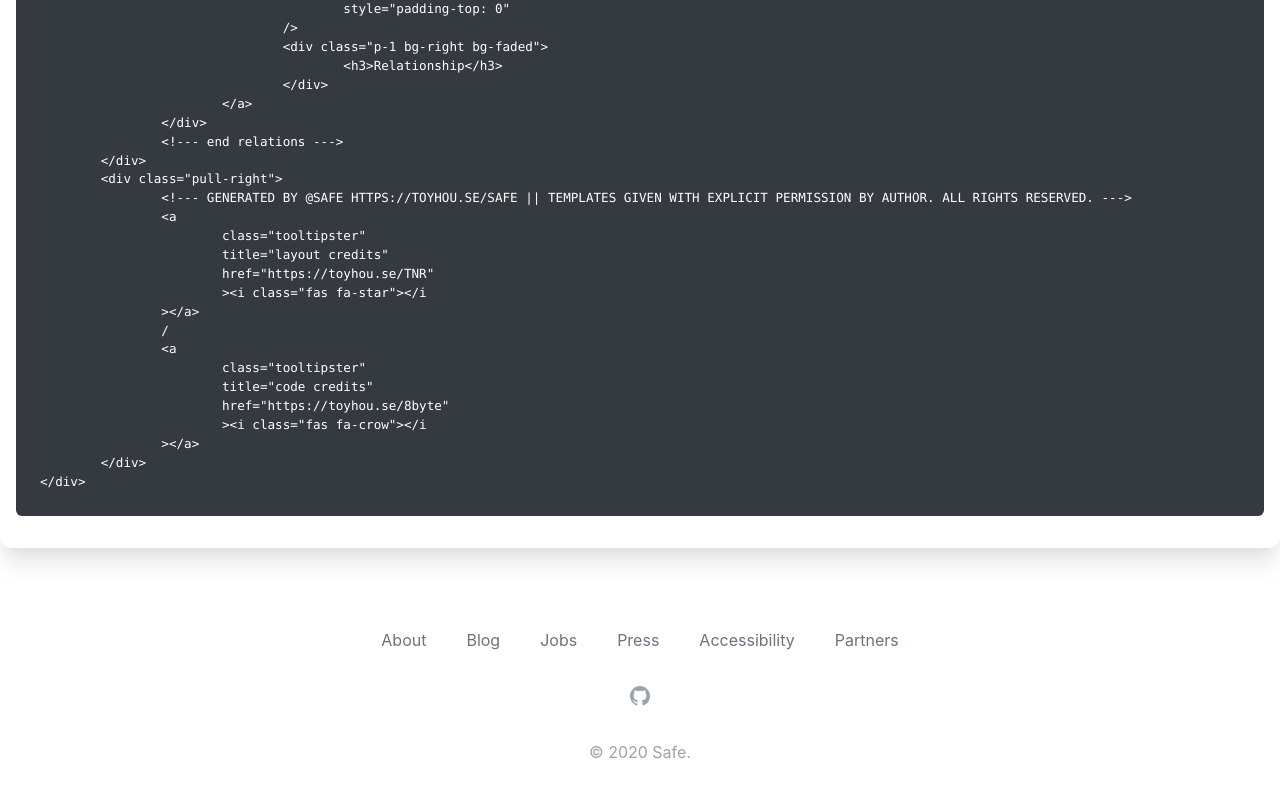
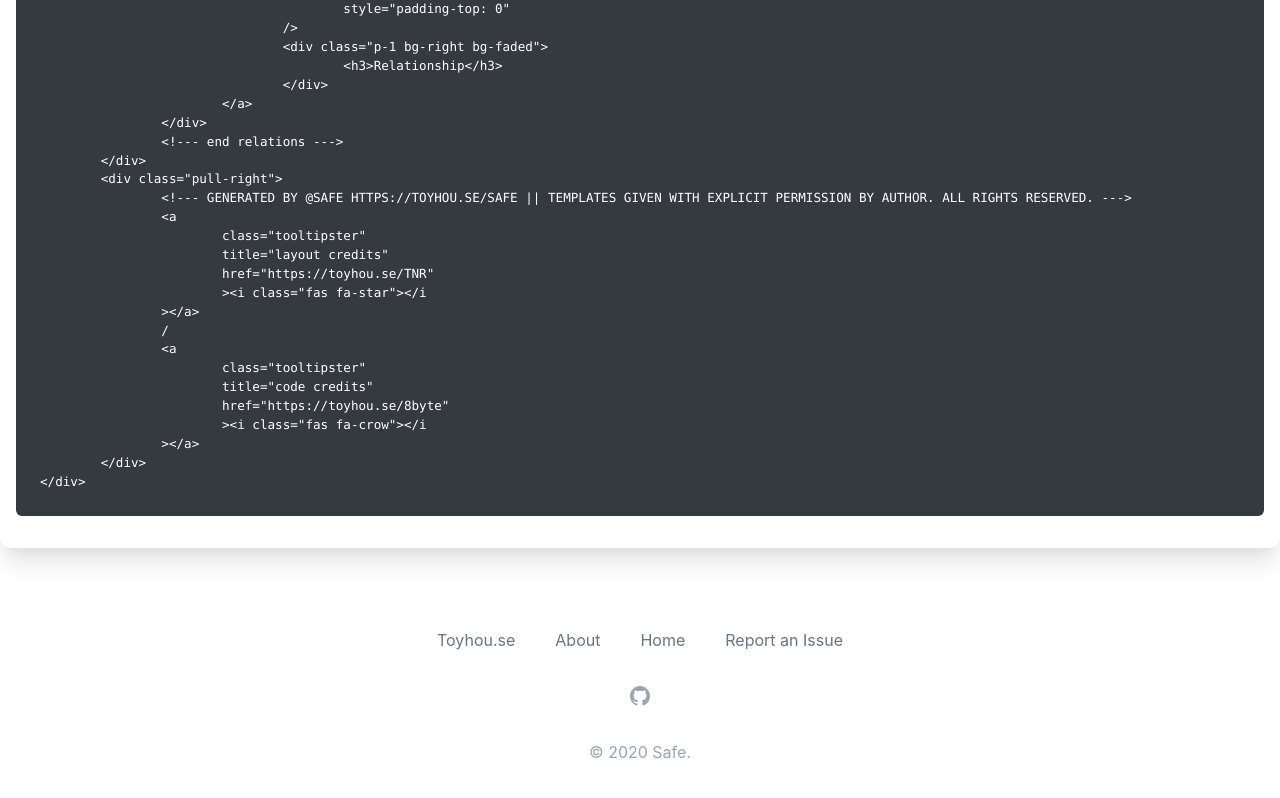
Before and after one commit to darling/toyhouse-generator-website, a Next.js app: page /t/luna in a window 1280 px wide. Shown: the part 7532-8330 px from the top of the page. Built offline with nearby package versions, Linux system fonts and the light colour scheme.

Commit message:
new footer with links

```diff
--- a/src/components/Footer.tsx
+++ b/src/components/Footer.tsx
@@ -1,16 +1,14 @@
 const navigation = {
   main: [
+    { name: 'Toyhou.se', href: 'https://toyhou.se' },
     { name: 'About', href: '#' },
-    { name: 'Blog', href: '#' },
-    { name: 'Jobs', href: '#' },
-    { name: 'Press', href: '#' },
-    { name: 'Accessibility', href: '#' },
-    { name: 'Partners', href: '#' },
+    { name: 'Home', href: '/' },
+    { name: 'Report an Issue', href: 'https://toyhou.se/safe' },
   ],
   social: [
     {
       name: 'GitHub',
-      href: '#',
+      href: 'https://github.com/darling',
       icon: (props: any) => (
         <svg fill="currentColor" viewBox="0 0 24 24" {...props}>
           <path
```
